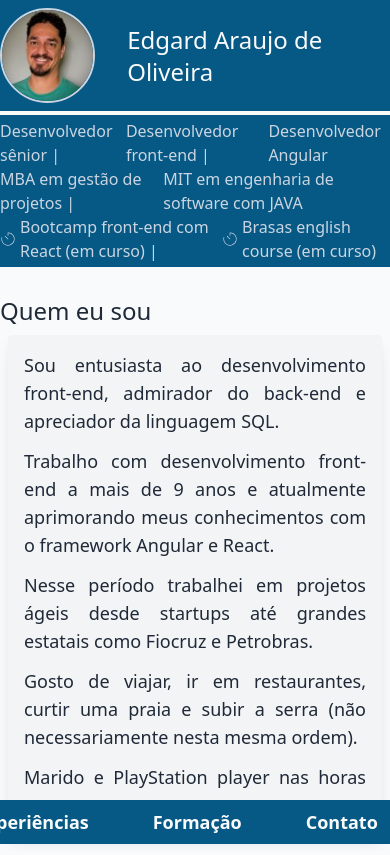
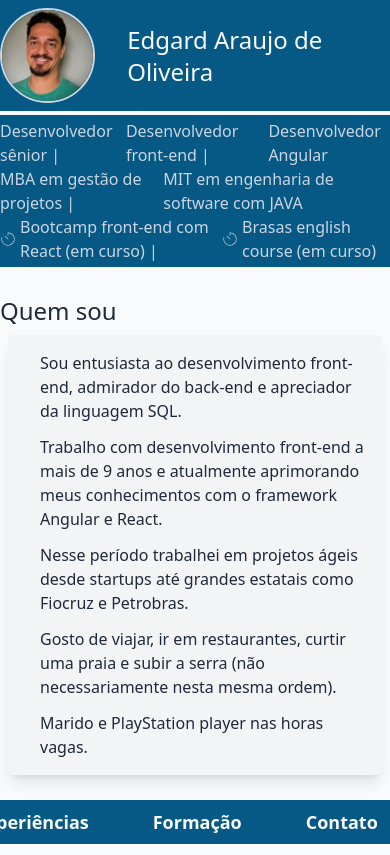
Before and after one commit to edgardinfnet/projeto-de-interfaces-com-react, a React (Vite) app: page / in a window 390 px wide. Built offline with nearby package versions, Linux system fonts and the light colour scheme.

Commit message:
Ajuste de responsividade e na página inicial

```diff
--- a/src/routes/ContactRoute.tsx
+++ b/src/routes/ContactRoute.tsx
@@ -40,7 +40,7 @@ export function ContactRoute() {
   });
 
   return (
-    <div className='lg:w-[48rem] m-auto pt-7'>
+    <div className='lg:mx-auto sm:mx-3 lg:w-[48rem] m-auto pt-7 mb-20'>
       <DivTitulo>{title}</DivTitulo>
 
       {loading && <CardLoading></CardLoading>}
--- a/src/routes/HomeRoute.tsx
+++ b/src/routes/HomeRoute.tsx
@@ -1,9 +1,13 @@
+import { DivCard } from '../components/DivCard';
+import { DivTitulo } from '../components/DivTitulo';
+
 export function HomeRoute() {
+  const title = 'Quem sou';
   return (
-    <div className='lg:mx-auto sm:mx-3 lg:w-[48rem] m-auto pt-7'>
-      <div className='text-gray-800'>
-        <h3 className='text-2xl pb-2'>Quem eu sou</h3>
-        <div className='text-justify font-light text-lg py-4 px-4 mb-4 mx-2 rounded overflow-hidden shadow-lg bg-gray-100'>
+    <div className='lg:mx-auto sm:mx-3 lg:w-[48rem] m-auto pt-7 mb-20'>
+      <DivTitulo>{title}</DivTitulo>
+      <DivCard>
+        <div className='ml-4'>
           <p className='pb-3'>
             Sou entusiasta ao desenvolvimento front-end, admirador do back-end e
             apreciador da linguagem SQL.
@@ -22,7 +26,7 @@ export function HomeRoute() {
           </p>
           <p>Marido e PlayStation player nas horas vagas.</p>
         </div>
-      </div>
+      </DivCard>
     </div>
   );
 }
```
